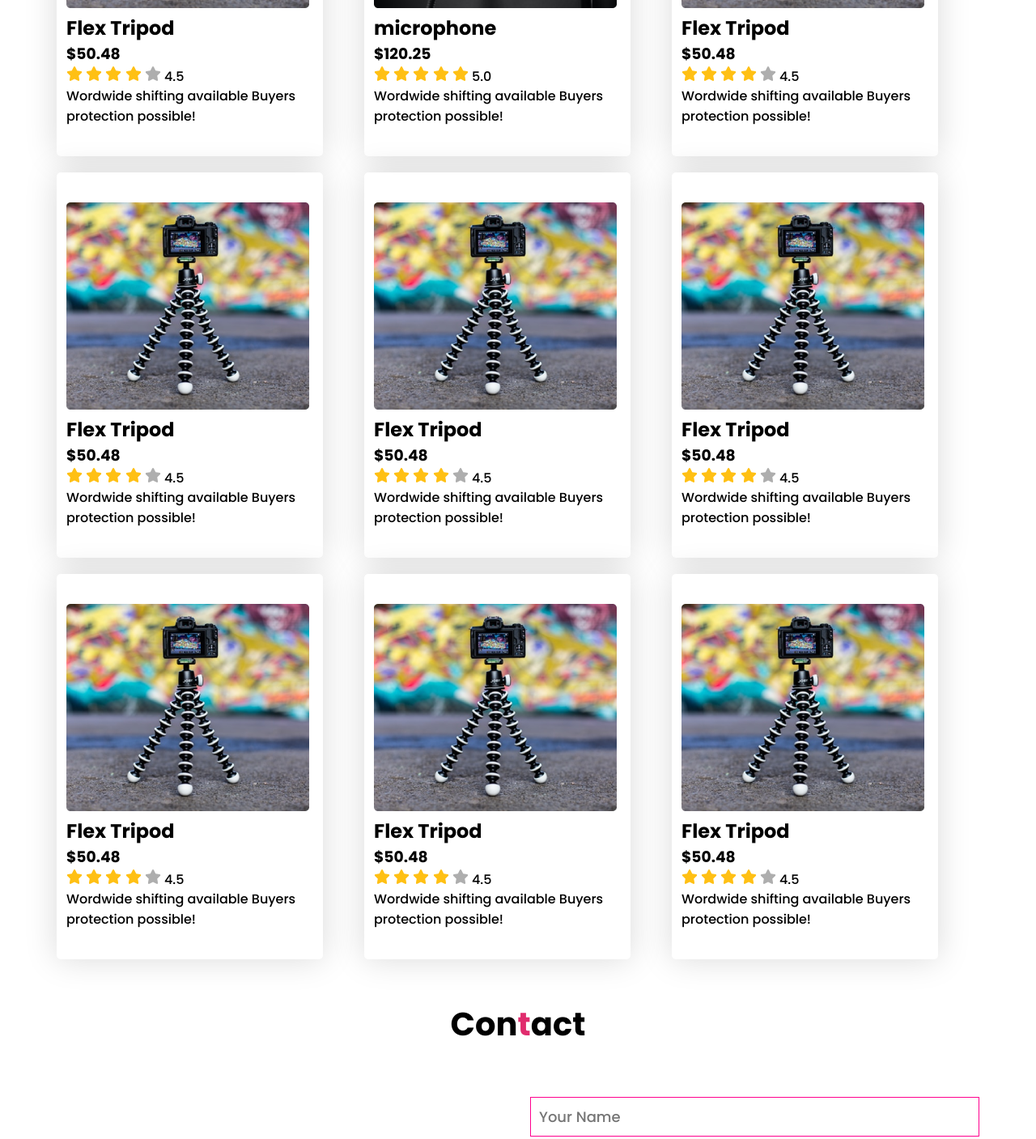
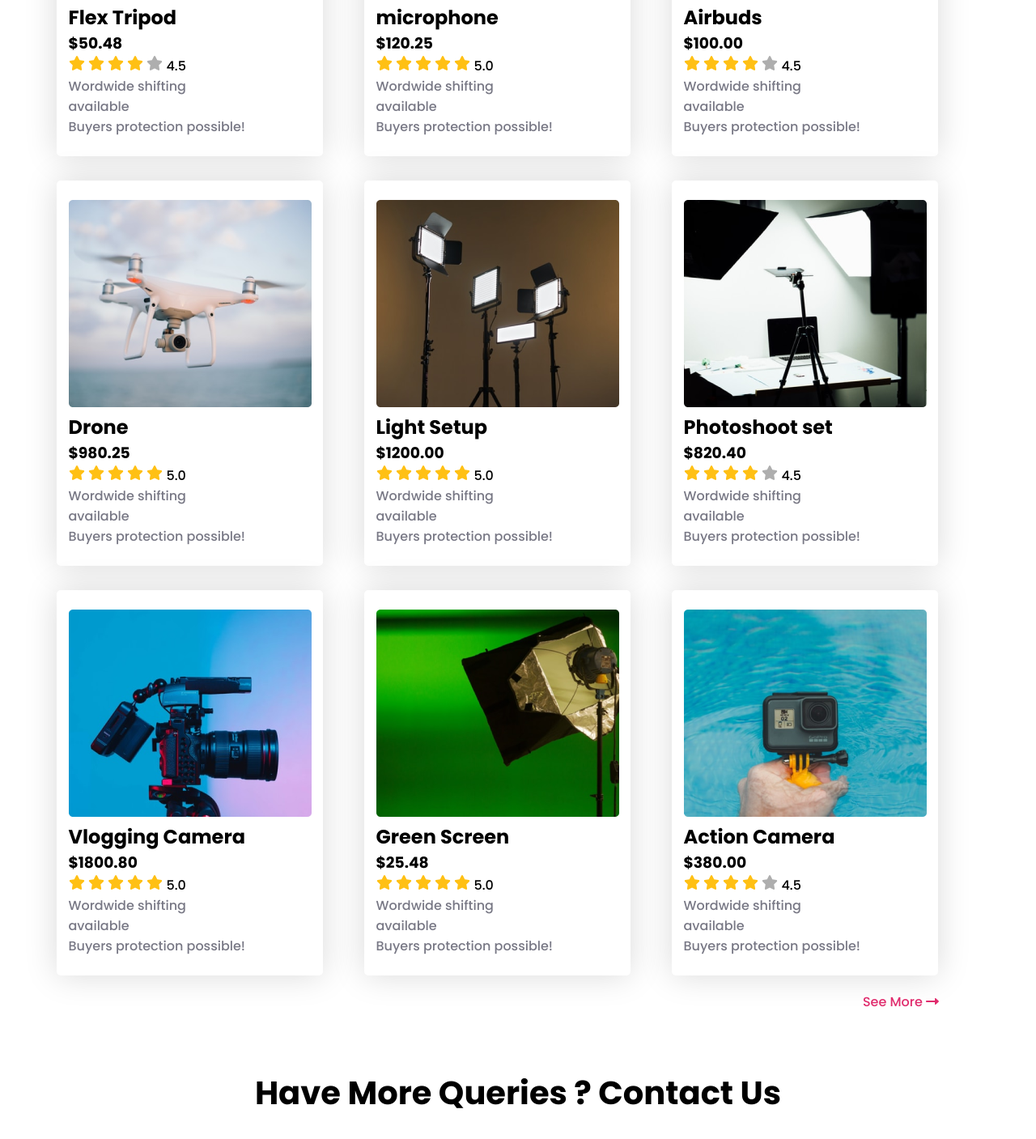
Before and after one commit to techyshiv-github/influencer-gear, a plain HTML site: page index.html in a window 1280 px wide. Shown: the part 1327-2734 px from the top of the page at 81% size. Drawn offline with Linux system fonts and the light colour scheme.

Commit message:
See more and Contact us

```diff
--- a/css/style.css
+++ b/css/style.css
@@ -109,12 +109,12 @@ hr{
 .gallery-gridview{
     display: grid;
     grid-template-columns: repeat(3,1fr);
-    grid-row-gap: 20px;
+    grid-row-gap: 30px;
 }
 .gallery{
     width: 329px;
     height: 476px;
-    padding-left: 12px;
+    /* padding-left: 12px; */
     background: #FFFFFF;
 box-shadow: 0px 0px 40px rgba(0, 0, 0, 0.15);
 border-radius: 5px;
@@ -122,6 +122,14 @@ display: flex;
 flex-direction: column;
 justify-content: center;
 align-items: center;
+}
+.gallery p{
+    color:#787885
+}
+.see-more{
+    margin: 20px 50px;
+    color: #E02C6D;
+    text-align: right;
 }
 .photo img{
     width: 300px;
--- a/index.html
+++ b/index.html
@@ -79,8 +79,10 @@
                         <i class="fas fa-star empty"></i>
                         4.5
                         <p>
-                            Wordwide shifting available Buyers protection possible!
+                            Wordwide shifting
                         </p>
+                        <p>available</p>
+                        <p>Buyers protection possible!</p>
                     </div>
 
 
@@ -97,17 +99,19 @@
                         <i class="fas fa-star filled"></i>
                         5.0
                         <p>
-                            Wordwide shifting available Buyers protection possible!
+                            Wordwide shifting
                         </p>
+                        <p>available</p>
+                        <p>Buyers protection possible!</p>
                     </div>
 
 
                 </div>
                 <div class="gallery">
                     <div class="photo">
-                        <img src="/images/tripod.png" alt="">
-                        <h2>Flex Tripod</h2>
-                        <h3>$50.48</h3>
+                        <img src="/images/airpod.png" alt="">
+                        <h2>Airbuds</h2>
+                        <h3>$100.00</h3>
                         <i class="fas fa-star filled"></i>
                         <i class="fas fa-star filled"></i>
                         <i class="fas fa-star filled"></i>
@@ -115,17 +119,59 @@
                         <i class="fas fa-star empty"></i>
                         4.5
                         <p>
-                            Wordwide shifting available Buyers protection possible!
+                            Wordwide shifting
                         </p>
+                        <p>available</p>
+                        <p>Buyers protection possible!</p>
                     </div>
 
 
                 </div>
                 <div class="gallery">
                     <div class="photo">
-                        <img src="/images/tripod.png" alt="">
-                        <h2>Flex Tripod</h2>
-                        <h3>$50.48</h3>
+                        <img src="/images/drone.png" alt="">
+                        <h2>Drone</h2>
+                        <h3>$980.25</h3>
+                        <i class="fas fa-star filled"></i>
+                        <i class="fas fa-star filled"></i>
+                        <i class="fas fa-star filled"></i>
+                        <i class="fas fa-star filled"></i>
+                        <i class="fas fa-star filled"></i>
+                        5.0
+                        <p>
+                            Wordwide shifting
+                        </p>
+                        <p>available</p>
+                        <p>Buyers protection possible!</p>
+                    </div>
+
+
+                </div>
+                <div class="gallery">
+                    <div class="photo">
+                        <img src="/images/lights.png" alt="">
+                        <h2>Light Setup</h2>
+                        <h3>$1200.00</h3>
+                        <i class="fas fa-star filled"></i>
+                        <i class="fas fa-star filled"></i>
+                        <i class="fas fa-star filled"></i>
+                        <i class="fas fa-star filled"></i>
+                        <i class="fas fa-star filled"></i>
+                        5.0
+                        <p>
+                            Wordwide shifting
+                        </p>
+                        <p>available</p>
+                        <p>Buyers protection possible!</p>
+                    </div>
+
+
+                </div>
+                <div class="gallery">
+                    <div class="photo">
+                        <img src="/images/setup.png" alt="">
+                        <h2>Photoshoot set</h2>
+                        <h3>$820.40</h3>
                         <i class="fas fa-star filled"></i>
                         <i class="fas fa-star filled"></i>
                         <i class="fas fa-star filled"></i>
@@ -133,17 +179,59 @@
                         <i class="fas fa-star empty"></i>
                         4.5
                         <p>
-                            Wordwide shifting available Buyers protection possible!
+                            Wordwide shifting
                         </p>
+                        <p>available</p>
+                        <p>Buyers protection possible!</p>
                     </div>
 
 
                 </div>
                 <div class="gallery">
                     <div class="photo">
-                        <img src="/images/tripod.png" alt="">
-                        <h2>Flex Tripod</h2>
-                        <h3>$50.48</h3>
+                        <img src="/images/camera.png" alt="">
+                        <h2>Vlogging Camera</h2>
+                        <h3>$1800.80</h3>
+                        <i class="fas fa-star filled"></i>
+                        <i class="fas fa-star filled"></i>
+                        <i class="fas fa-star filled"></i>
+                        <i class="fas fa-star filled"></i>
+                        <i class="fas fa-star filled"></i>
+                        5.0
+                        <p>
+                            Wordwide shifting
+                        </p>
+                        <p>available</p>
+                        <p>Buyers protection possible!</p>
+                    </div>
+
+
+                </div>
+                <div class="gallery">
+                    <div class="photo">
+                        <img src="/images/single-light.png" alt="">
+                        <h2>Green Screen</h2>
+                        <h3>$25.48</h3>
+                        <i class="fas fa-star filled"></i>
+                        <i class="fas fa-star filled"></i>
+                        <i class="fas fa-star filled"></i>
+                        <i class="fas fa-star filled"></i>
+                        <i class="fas fa-star filled"></i>
+                        5.0
+                        <p>
+                            Wordwide shifting
+                        </p>
+                        <p>available</p>
+                        <p>Buyers protection possible!</p>
+                    </div>
+
+
+                </div>
+                <div class="gallery">
+                    <div class="photo">
+                        <img src="/images/action.png" alt="">
+                        <h2>Action Camera</h2>
+                        <h3>$380.00</h3>
                         <i class="fas fa-star filled"></i>
                         <i class="fas fa-star filled"></i>
                         <i class="fas fa-star filled"></i>
@@ -151,90 +239,22 @@
                         <i class="fas fa-star empty"></i>
                         4.5
                         <p>
-                            Wordwide shifting available Buyers protection possible!
+                            Wordwide shifting
                         </p>
-                    </div>
-
-
-                </div>
-                <div class="gallery">
-                    <div class="photo">
-                        <img src="/images/tripod.png" alt="">
-                        <h2>Flex Tripod</h2>
-                        <h3>$50.48</h3>
-                        <i class="fas fa-star filled"></i>
-                        <i class="fas fa-star filled"></i>
-                        <i class="fas fa-star filled"></i>
-                        <i class="fas fa-star filled"></i>
-                        <i class="fas fa-star empty"></i>
-                        4.5
-                        <p>
-                            Wordwide shifting available Buyers protection possible!
-                        </p>
-                    </div>
-
-
-                </div>
-                <div class="gallery">
-                    <div class="photo">
-                        <img src="/images/tripod.png" alt="">
-                        <h2>Flex Tripod</h2>
-                        <h3>$50.48</h3>
-                        <i class="fas fa-star filled"></i>
-                        <i class="fas fa-star filled"></i>
-                        <i class="fas fa-star filled"></i>
-                        <i class="fas fa-star filled"></i>
-                        <i class="fas fa-star empty"></i>
-                        4.5
-                        <p>
-                            Wordwide shifting available Buyers protection possible!
-                        </p>
-                    </div>
-
-
-                </div>
-                <div class="gallery">
-                    <div class="photo">
-                        <img src="/images/tripod.png" alt="">
-                        <h2>Flex Tripod</h2>
-                        <h3>$50.48</h3>
-                        <i class="fas fa-star filled"></i>
-                        <i class="fas fa-star filled"></i>
-                        <i class="fas fa-star filled"></i>
-                        <i class="fas fa-star filled"></i>
-                        <i class="fas fa-star empty"></i>
-                        4.5
-                        <p>
-                            Wordwide shifting available Buyers protection possible!
-                        </p>
-                    </div>
-
-
-                </div>
-                <div class="gallery">
-                    <div class="photo">
-                        <img src="/images/tripod.png" alt="">
-                        <h2>Flex Tripod</h2>
-                        <h3>$50.48</h3>
-                        <i class="fas fa-star filled"></i>
-                        <i class="fas fa-star filled"></i>
-                        <i class="fas fa-star filled"></i>
-                        <i class="fas fa-star filled"></i>
-                        <i class="fas fa-star empty"></i>
-                        4.5
-                        <p>
-                            Wordwide shifting available Buyers protection possible!
-                        </p>
+                        <p>available</p>
+                        <p>Buyers protection possible!</p>
                     </div>
 
 
                 </div>
             </div>
-
+            <div class="see-more">
+                <p>See More <span><i class="fas fa-long-arrow-alt-right"></i></span></p>
+            </div>
         </section>
         <section id="contact">
             <div class="section-title">
-                <h2>Con<span class="highlight">t</span>act</h2>
+                <h2>Have More Queries ? Contact Us</h2>
             </div>
             <div class="contact">
                 <div class="contact-left">
```
Also changed, not shown: images/contact.png (added).
